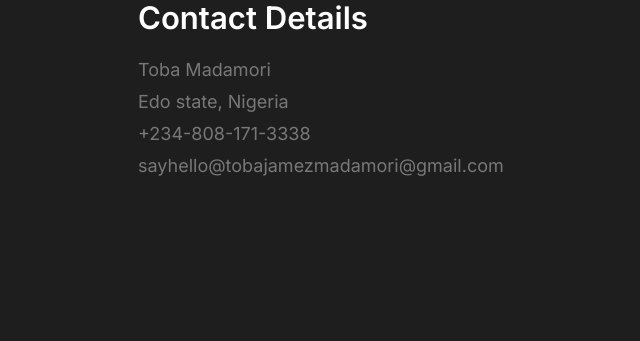
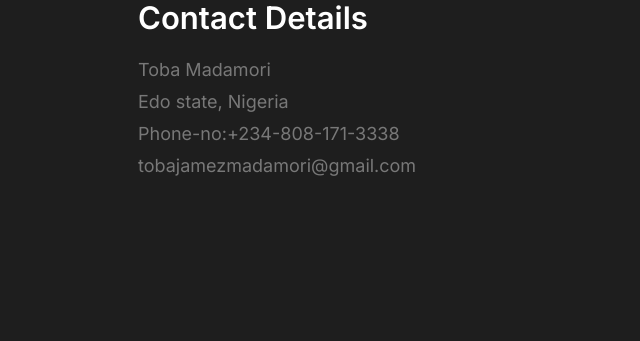
Before and after one commit to toba-madamori/portfolioapp, a Django app: page / in a window 1280 px wide. Shown: the part 1323-1664 px from the top of the page, without its empty margins (256-896 px from the left). Run offline with Django 3.2, Linux system fonts and the light colour scheme; some libraries are stand-ins or nearby versions.

Commit message:
tweaked the contact page

```diff
--- a/resume/templates/index.html
+++ b/resume/templates/index.html
@@ -131,8 +131,8 @@
                         <p>
                         Toba Madamori <br>
                         Edo state, Nigeria <br>
-                        <a href="tel:+234-808-171-3338">+234-808-171-3338</a> <br>
-                        <a href="mailto:#0">sayhello@tobajamezmadamori@gmail.com</a>
+                        Phone-no:+234-808-171-3338 <br>
+                        tobajamezmadamori@gmail.com</a>
                         </p>
 
                     </div>
@@ -278,7 +278,8 @@
                                 Email
                             </h5>
                             <p class="contact-block__content">
-                                <a class="mailtoui" href="mailto:tobajamezmadamori@gmail.com">tobajamezmadamori@gmail.com</a>
+                                <a class="mailtoui" href="mailto:tobajamezmadamori@gmail.com">tobajamezmadamori@gmail.com
+                                <a href="mailto:tobajamezmadamori@gmail.com" class="mailtoui btn btn--primary h-full-width">Mail me</a>
                             </p>
                         </div> <!-- end contact-block -->
                     </div>
@@ -291,10 +292,6 @@
                                 <a href="tel:+234-808-171-3338">+234-808-171-3338</a>
                             </p>
                         </div> <!-- end contact-block -->
-                    </div>
-
-                    <div class="column large-12">
-                        <a href="mailto:tobajamezmadamori@gmail.com" class="mailtoui btn btn--primary h-full-width">Let's Talk</a>
                     </div>
                 </div> <!-- end contact-infos -->
 
```
